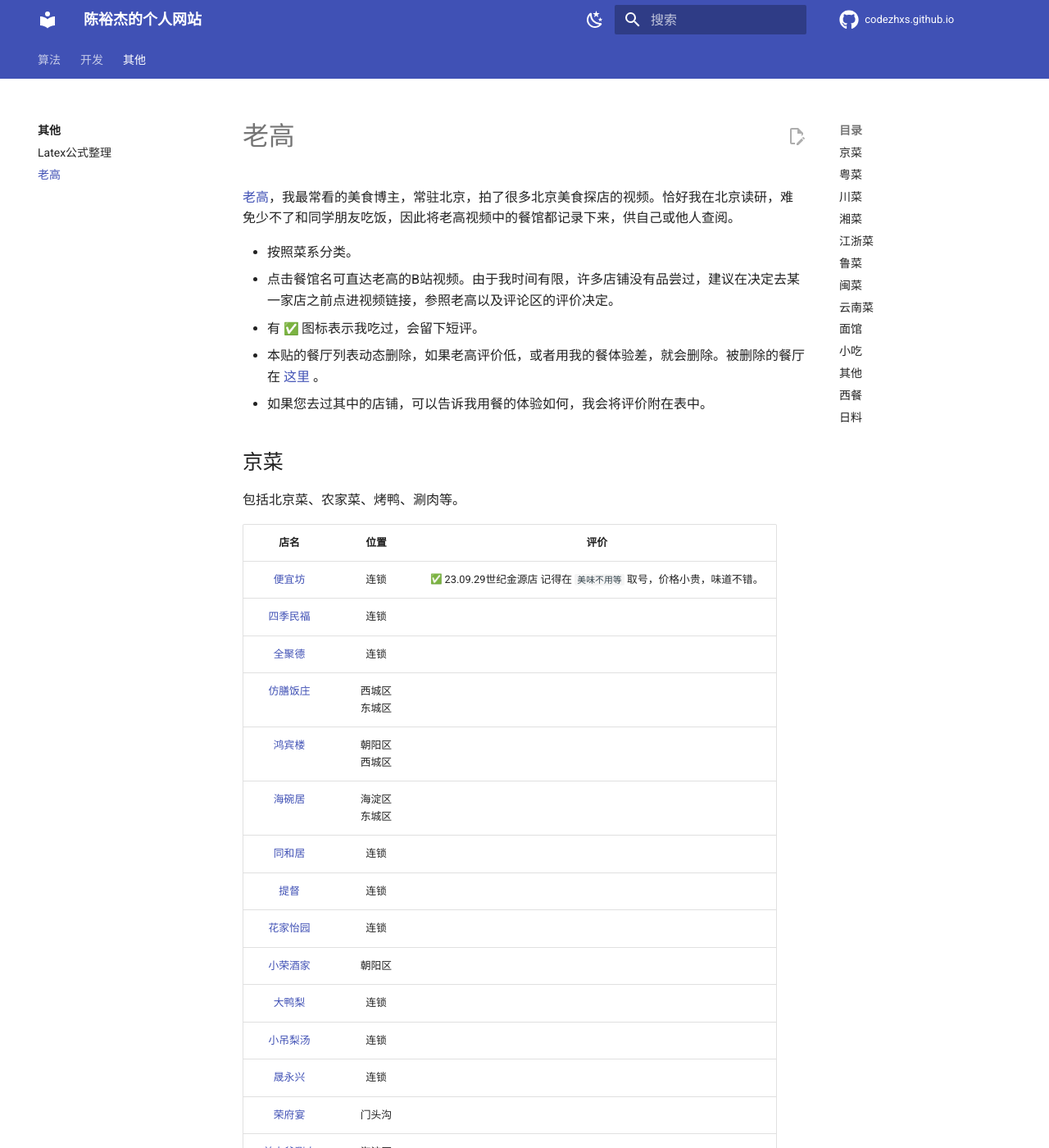
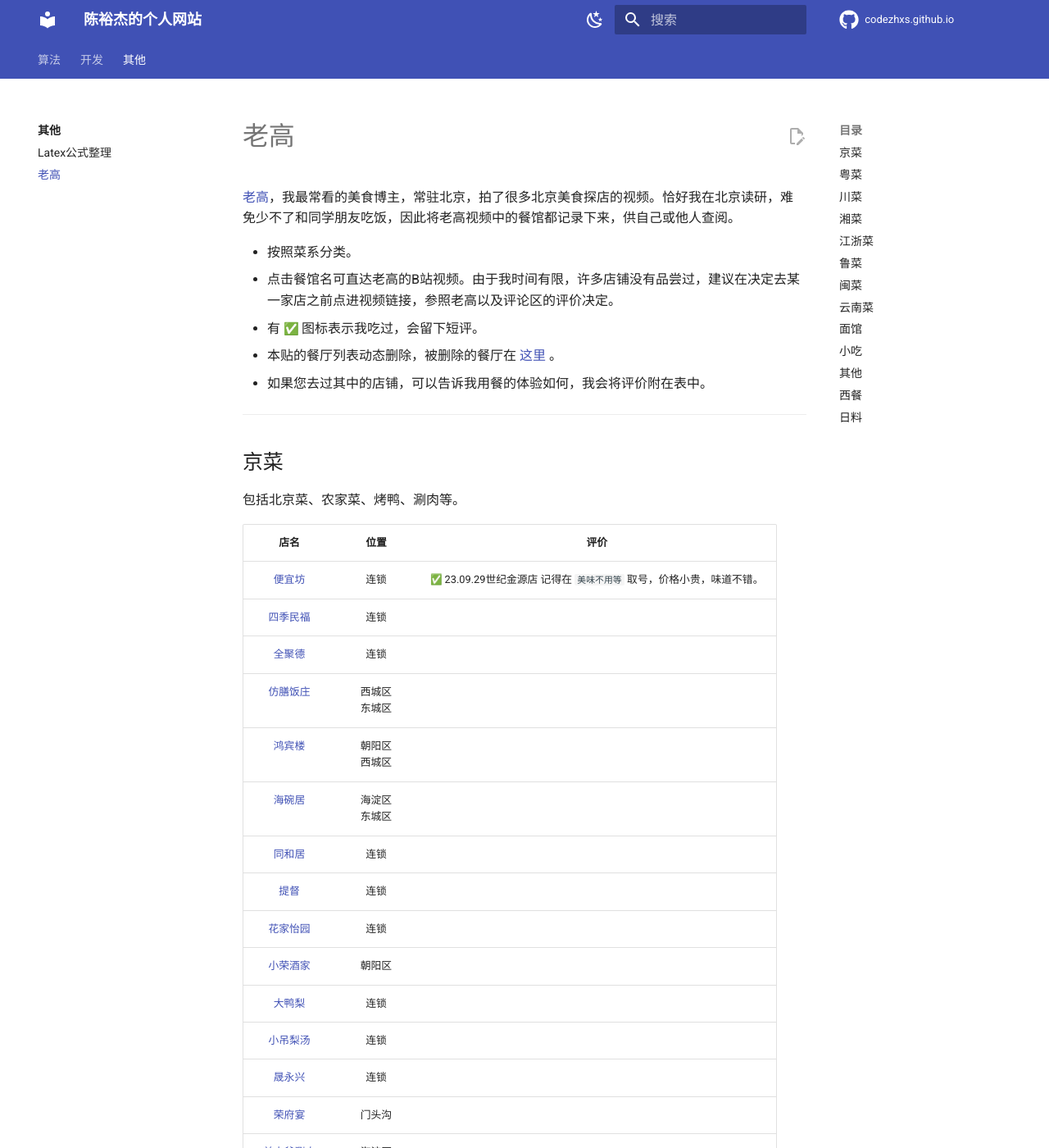
Before and after one commit to CodeZHXS/codezhxs.github.io, an MkDocs documentation site: the page built from docs/others/BJ_food.md, in a window 1280 px wide and 1400 px high. Shown: the whole window at 82% size. Built offline with MkDocs 1.6.1 and Material for MkDocs 9.7.7, drawn with Linux system fonts in a browser that asks for light colours; emoji names are drawn with the system emoji font; comment, search, counter and statistics services are not loaded.

Commit message:
修复一些文档错误

```diff
--- a/docs/others/BJ_food.md
+++ b/docs/others/BJ_food.md
@@ -3,8 +3,10 @@
 - 按照菜系分类。
 - 点击餐馆名可直达老高的B站视频。由于我时间有限，许多店铺没有品尝过，建议在决定去某一家店之前点进视频链接，参照老高以及评论区的评价决定。
 - 有 :white_check_mark: 图标表示我吃过，会留下短评。
-- 本贴的餐厅列表动态删除，如果老高评价低，或者用我的餐体验差，就会删除。被删除的餐厅在 [这里](./BJ_food_delete.md) 。
+- 本贴的餐厅列表动态删除，被删除的餐厅在 [这里](./BJ_food_delete.md) 。
 - 如果您去过其中的店铺，可以告诉我用餐的体验如何，我会将评价附在表中。
+
+---
 
 ## 京菜
 
@@ -12,7 +14,7 @@
 
 |                             店名                             |        位置        |                             评价                             |
 | :----------------------------------------------------------: | :----------------: | :----------------------------------------------------------: |
-| [便宜坊](https://www.bilibili.com/video/BV1Gx4y1772s/?spm_id_from=333.999.0.0&vd_source=d5f565a3bfab469f3f3ab91fe4c39523) |        连锁        | :white_check_mark: 23.09.29世纪金源店 记得在 `美味不用等` 取号，价格小贵，味道不错。 |
+| [便宜坊](https://www.bilibili.com/video/BV1Gx4y1772s/?spm_id_from=333.999.0.0&vd_source=d5f565a3bfab469f3f3ab91fe4c39523) |      连锁       | :white_check_mark: 23.09.29世纪金源店 记得在 `美味不用等` 取号，价格小贵，味道不错。 |
 | [四季民福](https://www.bilibili.com/video/BV1Ge4y1j7eM/?spm_id_from=333.999.0.0&vd_source=d5f565a3bfab469f3f3ab91fe4c39523) |        连锁        |                                                              |
 | [全聚德](https://www.bilibili.com/video/BV1r8411J78A/?spm_id_from=333.999.0.0&vd_source=d5f565a3bfab469f3f3ab91fe4c39523) |        连锁        |                                                              |
 | [仿膳饭庄](https://www.bilibili.com/video/BV1414y1w72q/?spm_id_from=333.999.0.0&vd_source=d5f565a3bfab469f3f3ab91fe4c39523) | 西城区<br />东城区 |                                                              |
@@ -29,7 +31,6 @@
 | [羊大爷涮肉](https://www.bilibili.com/video/BV1Nh4y117m8/?spm_id_from=333.999.0.0&vd_source=d5f565a3bfab469f3f3ab91fe4c39523) | 海淀区<br />朝阳区 |                                                              |
 | [北平楼](https://www.bilibili.com/video/BV1ar4y1R7Bj/?spm_id_from=333.999.0.0&vd_source=d5f565a3bfab469f3f3ab91fe4c39523) |        连锁        |                                                              |
 | [新拾玖 新京菜](https://www.bilibili.com/video/BV11N4y1Z7jo/?spm_id_from=333.999.0.0&vd_source=d5f565a3bfab469f3f3ab91fe4c39523) |       朝阳区       |                                                              |
-
 ---
 
 ## 粤菜
```
